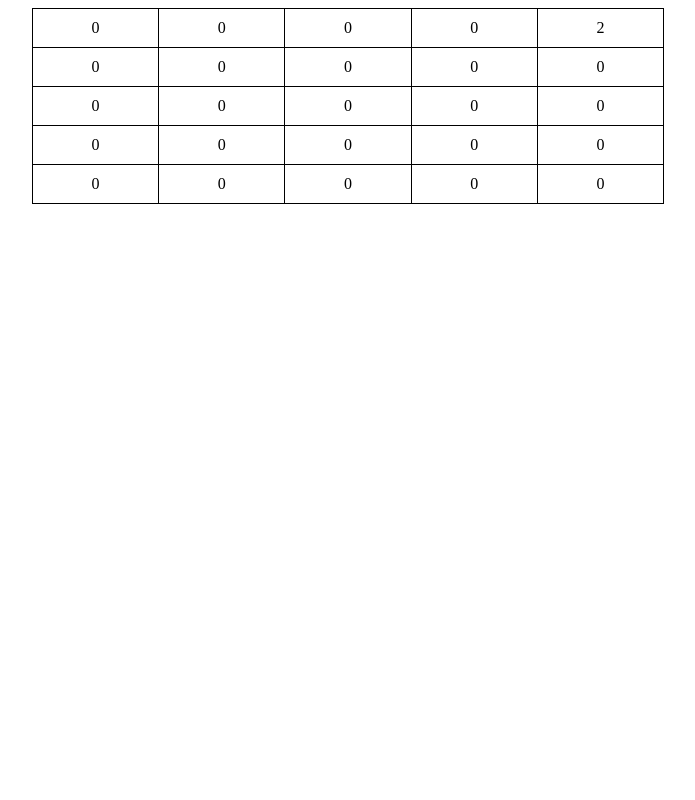
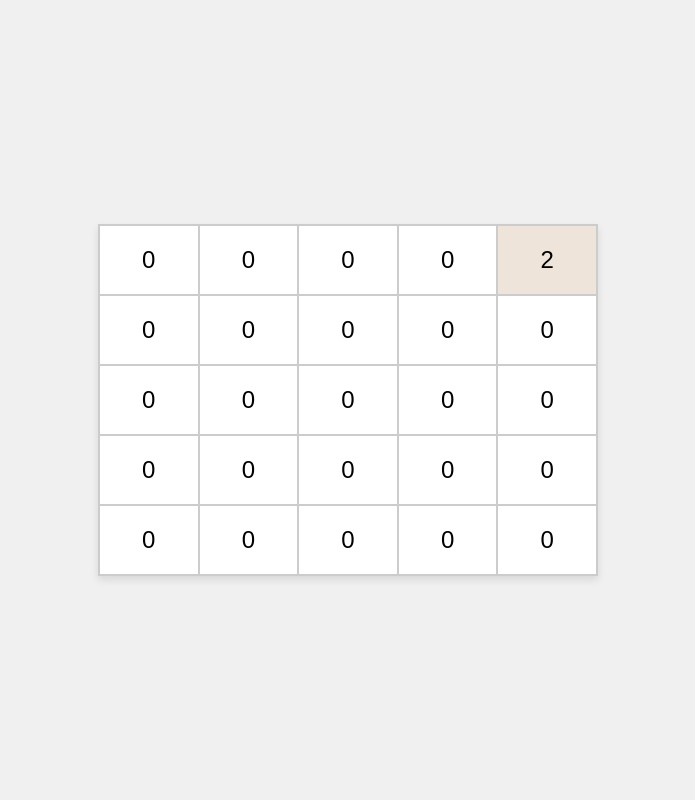
Before and after one commit to vgu734/2048, a Flask app: page / in a window 1280 px wide. Shown: the whole page, without its empty margins (292-987 px from the left). Run offline with Flask 3, Linux system fonts and the light colour scheme.

Commit message:
css styling

```diff
--- a/app/app.py
+++ b/app/app.py
@@ -1,5 +1,5 @@
 from flask import Flask, request, jsonify, render_template
-from services.game import Game, Tile
+from services.game import Game, Tile, color_mapping
 from services.utils import render_board_state, get_empty_tiles
 
 import random
@@ -27,9 +27,9 @@ def main():
         else:
             print('hi')
 
-        return jsonify(grid_data=render_board_state(game))
+        return jsonify(grid_data=render_board_state(game), color_mapping=color_mapping)
 
-    return render_template('grid.html', grid_data=render_board_state(game))
+    return render_template('grid.html', grid_data=render_board_state(game), color_mapping=color_mapping)
 
 if __name__ == '__main__':
     game = Game()
--- a/app/services/game.py
+++ b/app/services/game.py
@@ -87,3 +87,22 @@ class Tile:
 
     def __repr__(self):
         return f"Tile(index={self.index}, value={self.value})"
+
+color_mapping = {
+    2: '#eee4da',
+    4: '#ede0c8',
+    8: '#f2b179',
+    16: '#f59563',
+    32: '#f67c5f',
+    64: '#f65e3b',
+    128: '#edcf72',
+    256: '#edcc61',
+    512: '#edc850',
+    1024: '#edc53f',
+    2048: '#edc22e',
+    4096: '#3c3a32',
+    8192: '#3c3a32',
+    16384: '#3c3a32',
+    32768: '#3c3a32',
+    65536: '#3c3a32',
+}
--- /dev/null
+++ b/app/static/css/styles.css
@@ -0,0 +1,27 @@
+body {
+	font-family: Arial, sans-serif;
+    background-color: #f0f0f0;
+	display: flex;
+	justify-content: center;
+	align-items: center;
+	height: 100vh;
+	margin: 0;
+}
+table {
+	border-collapse: collapse;
+	width: 60%;
+	max-width: 500px;
+	margin: auto;
+	background-color: #fff;
+	box-shadow: 0 4px 8px rgba(0,0,0,0.1);
+	overflow: hidden;
+}
+td {
+	border: 2px solid #ccc;
+	padding: 20px;
+	text-align: center;
+	font-size: 24px;
+	transition: background-color 0.3s ease;
+	width: 20%;
+	height: 20%;
+}
--- a/app/templates/grid.html
+++ b/app/templates/grid.html
@@ -3,19 +3,8 @@
 <head>
     <meta charset="UTF-8">
     <meta name="viewport" content="width=device-width, initial-scale=1.0">
-    <title>5x5 Grid</title>
-    <style>
-        table {
-            border-collapse: collapse;
-            width: 50%;
-            margin: auto;
-        }
-        td {
-            border: 1px solid black;
-            padding: 10px;
-            text-align: center;
-        }
-    </style>
+    <title>2048</title>
+    <link rel="stylesheet" type="text/css" href="{{ url_for('static', filename='css/styles.css') }}">
 </head>
 <body>
     <script>
@@ -37,13 +26,13 @@
                 })
                 .then(data => {
                     console.log('Updating table:', data);
-                    updateTable(data.grid_data);
+                    updateTable(data.grid_data, data.color_mapping);
                 })
                 .catch((error) => console.error('Error:', error));
             }
         });
 
-        function updateTable(gridData) {
+        function updateTable(gridData, colorMapping) {
             const table = document.querySelector('table');
             table.innerHTML = '';
 
@@ -52,6 +41,7 @@
                 for (let item of row) {
                     let td = document.createElement('td');
                     td.textContent = item;
+                    td.style.backgroundColor = colorMapping[item];
                     tr.appendChild(td);
                 }
                 table.appendChild(tr);
@@ -62,7 +52,7 @@
         {% for row in grid_data %}
             <tr>
                 {% for item in row %}
-                    <td>{{ item }}</td>
+                    <td style="background-color: {{ color_mapping[item] }};">{{ item }}</td>
                 {% endfor %}
             </tr>
         {% endfor %}
```
